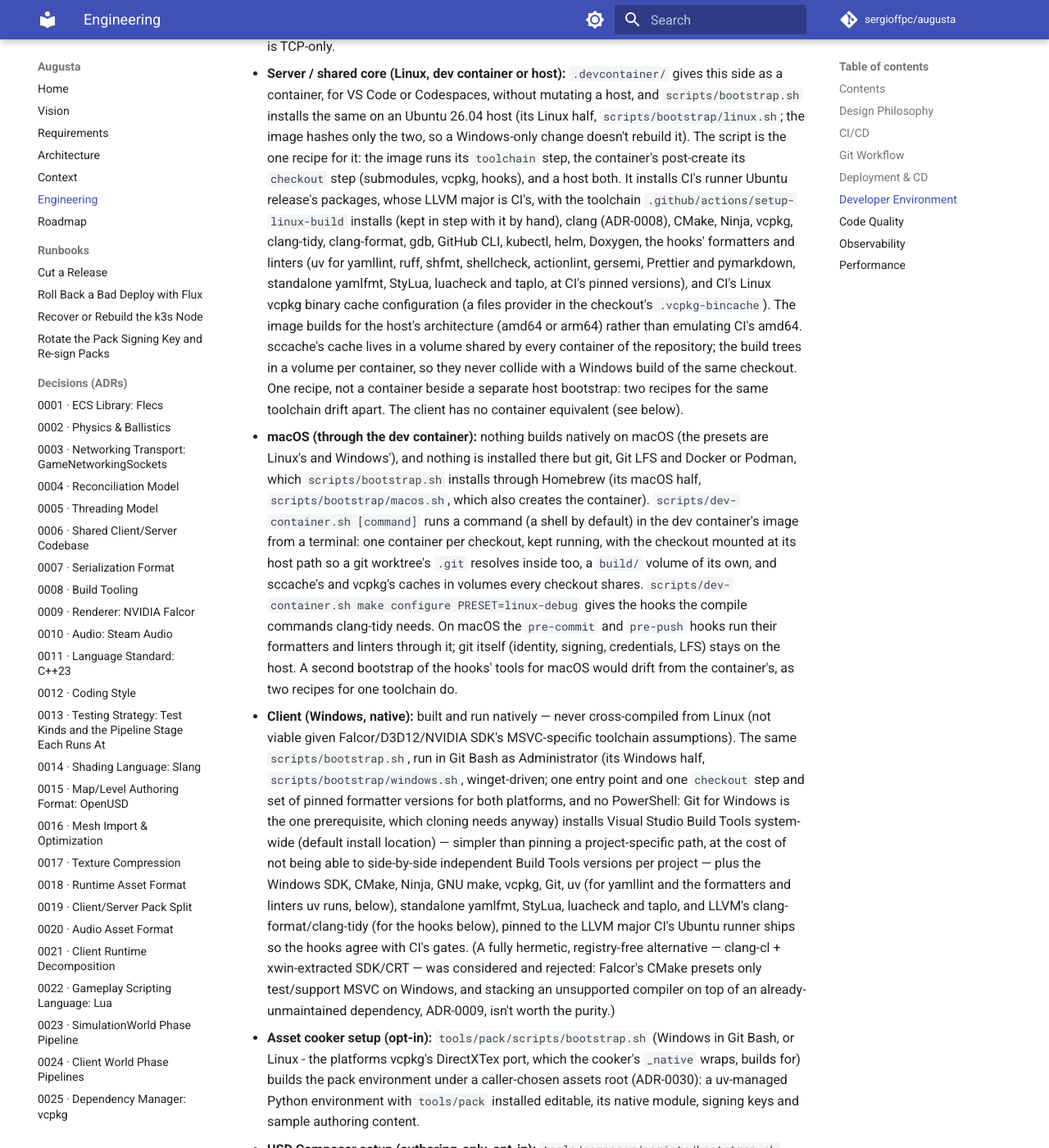
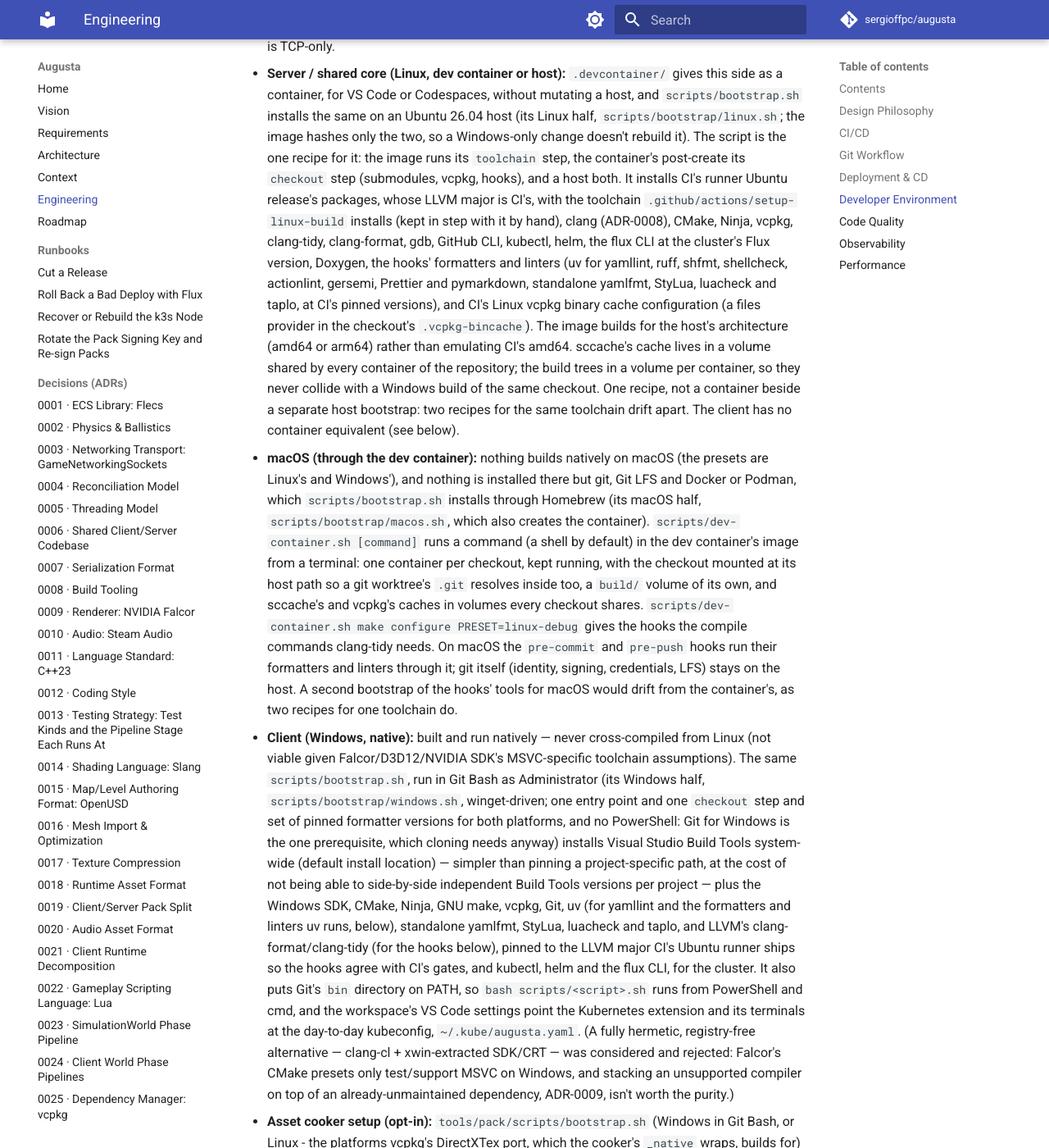
Before and after one commit to sergioffpc/augusta, an MkDocs documentation site: the page built from docs/ENGINEERING.md, in a window 1280 px wide and 1400 px high, scrolled down 8800 px. Shown: the whole window at 82% size. Built offline with MkDocs 1.6.1 and Material for MkDocs 9.7.7, drawn with Linux system fonts in a browser that asks for light colours; comment, search, counter and statistics services are not loaded.

Commit message:
build(bootstrap): install kubectl, helm and flux, and put Git's bash on PATH
The cluster runbooks and scripts/operator-kubeconfig.sh need kubectl and
the flux CLI on the workstation, which only Linux's bootstrap partly
installed. Windows now gets kubectl and helm through winget and flux, at
the cluster's Flux version (FLUX_VERSION), from its verified release;
Linux gets flux too. Git's bin directory goes on the Machine PATH so
scripts/*.sh run from PowerShell and cmd as `bash <script>`, ahead of
WSL's bash.exe alias.

The workspace's VS Code settings point the Kubernetes extension and the
integrated terminals at the day-to-day kubeconfig, ~/.kube/augusta.yaml.

Co-Authored-By: Claude Opus 5.5 <noreply@anthropic.com>

```diff
--- a/docs/ENGINEERING.md
+++ b/docs/ENGINEERING.md
@@ -393,17 +393,17 @@ no self-hosted GitHub Actions runner in this pipeline).
   runner Ubuntu release's packages, whose LLVM major is CI's, with the toolchain
   `.github/actions/setup-linux-build` installs (kept in step with it by hand),
   clang (ADR-0008), CMake, Ninja, vcpkg, clang-tidy, clang-format, gdb, GitHub
-  CLI, kubectl, helm, Doxygen, the hooks' formatters and linters (uv for
-  yamllint, ruff, shfmt, shellcheck, actionlint, gersemi, Prettier and
-  pymarkdown, standalone yamlfmt, StyLua, luacheck and taplo, at CI's pinned
-  versions), and CI's Linux vcpkg binary cache configuration (a files provider
-  in the checkout's `.vcpkg-bincache`). The image builds for the host's
-  architecture (amd64 or arm64) rather than emulating CI's amd64. sccache's
-  cache lives in a volume shared by every container of the repository; the build
-  trees in a volume per container, so they never collide with a Windows build of
-  the same checkout. One recipe, not a container beside a separate host
-  bootstrap: two recipes for the same toolchain drift apart. The client has no
-  container equivalent (see below).
+  CLI, kubectl, helm, the flux CLI at the cluster's Flux version, Doxygen, the
+  hooks' formatters and linters (uv for yamllint, ruff, shfmt, shellcheck,
+  actionlint, gersemi, Prettier and pymarkdown, standalone yamlfmt, StyLua,
+  luacheck and taplo, at CI's pinned versions), and CI's Linux vcpkg binary
+  cache configuration (a files provider in the checkout's `.vcpkg-bincache`).
+  The image builds for the host's architecture (amd64 or arm64) rather than
+  emulating CI's amd64. sccache's cache lives in a volume shared by every
+  container of the repository; the build trees in a volume per container, so
+  they never collide with a Windows build of the same checkout. One recipe, not
+  a container beside a separate host bootstrap: two recipes for the same
+  toolchain drift apart. The client has no container equivalent (see below).
 - **macOS (through the dev container):** nothing builds natively on macOS (the
   presets are Linux's and Windows'), and nothing is installed there but git, Git
   LFS and Docker or Podman, which `scripts/bootstrap.sh` installs through
@@ -432,7 +432,11 @@ no self-hosted GitHub Actions runner in this pipeline).
   Ninja, GNU make, vcpkg, Git, uv (for yamllint and the formatters and linters
   uv runs, below), standalone yamlfmt, StyLua, luacheck and taplo, and LLVM's
   clang-format/clang-tidy (for the hooks below), pinned to the LLVM major CI's
-  Ubuntu runner ships so the hooks agree with CI's gates. (A fully hermetic,
+  Ubuntu runner ships so the hooks agree with CI's gates, and kubectl, helm and
+  the flux CLI, for the cluster. It also puts Git's `bin` directory on PATH, so
+  `bash scripts/<script>.sh` runs from PowerShell and cmd, and the workspace's
+  VS Code settings point the Kubernetes extension and its terminals at the
+  day-to-day kubeconfig, `~/.kube/augusta.yaml`. (A fully hermetic,
   registry-free alternative — clang-cl + xwin-extracted SDK/CRT — was considered
   and rejected: Falcor's CMake presets only test/support MSVC on Windows, and
   stacking an unsupported compiler on top of an already-unmaintained dependency,
```
Also changed, not shown: docs/runbooks/flux-rollback.md (+4 -3 lines), docs/runbooks/k3s-node-recovery.md (+3 -0 lines), 3 other files.
